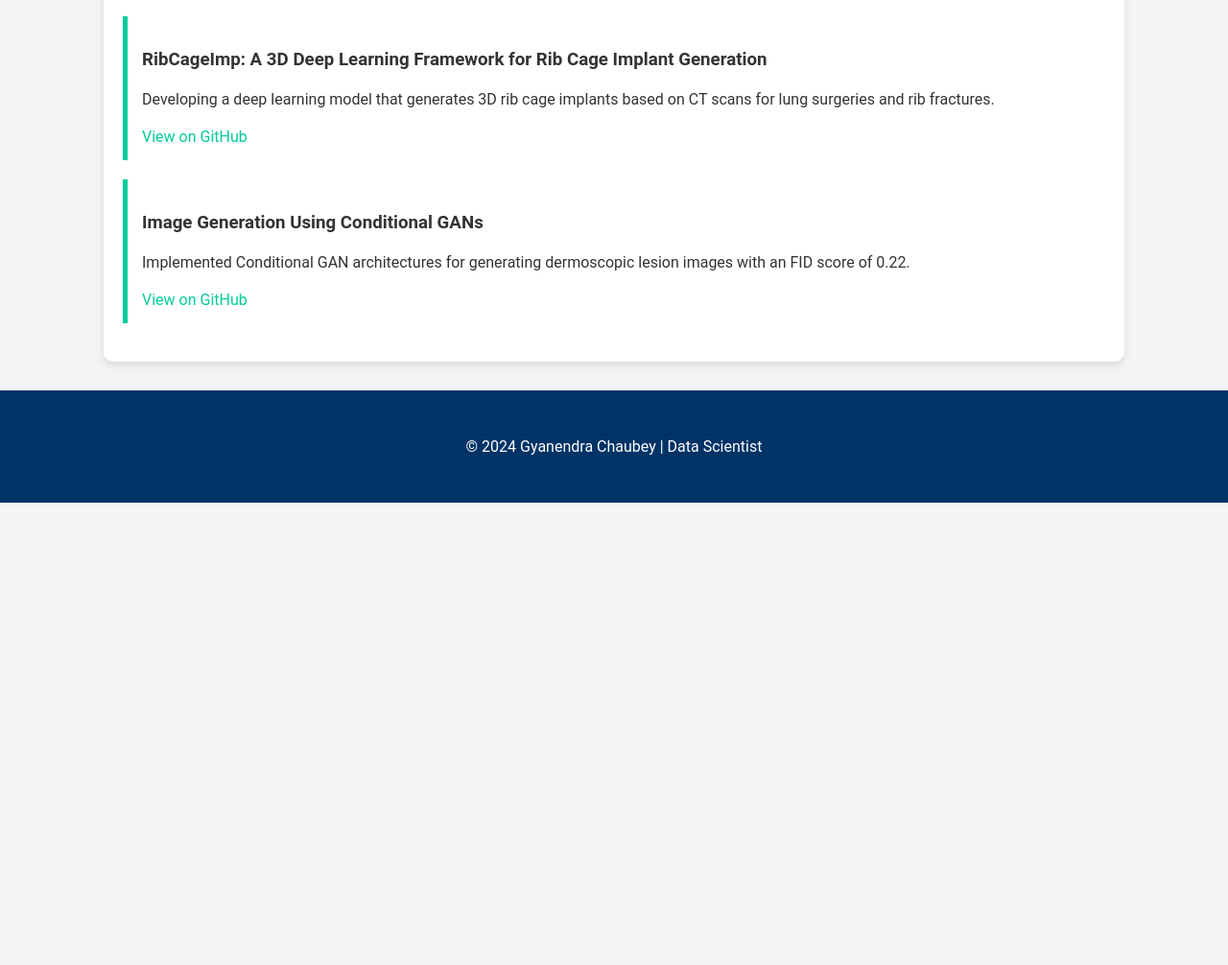
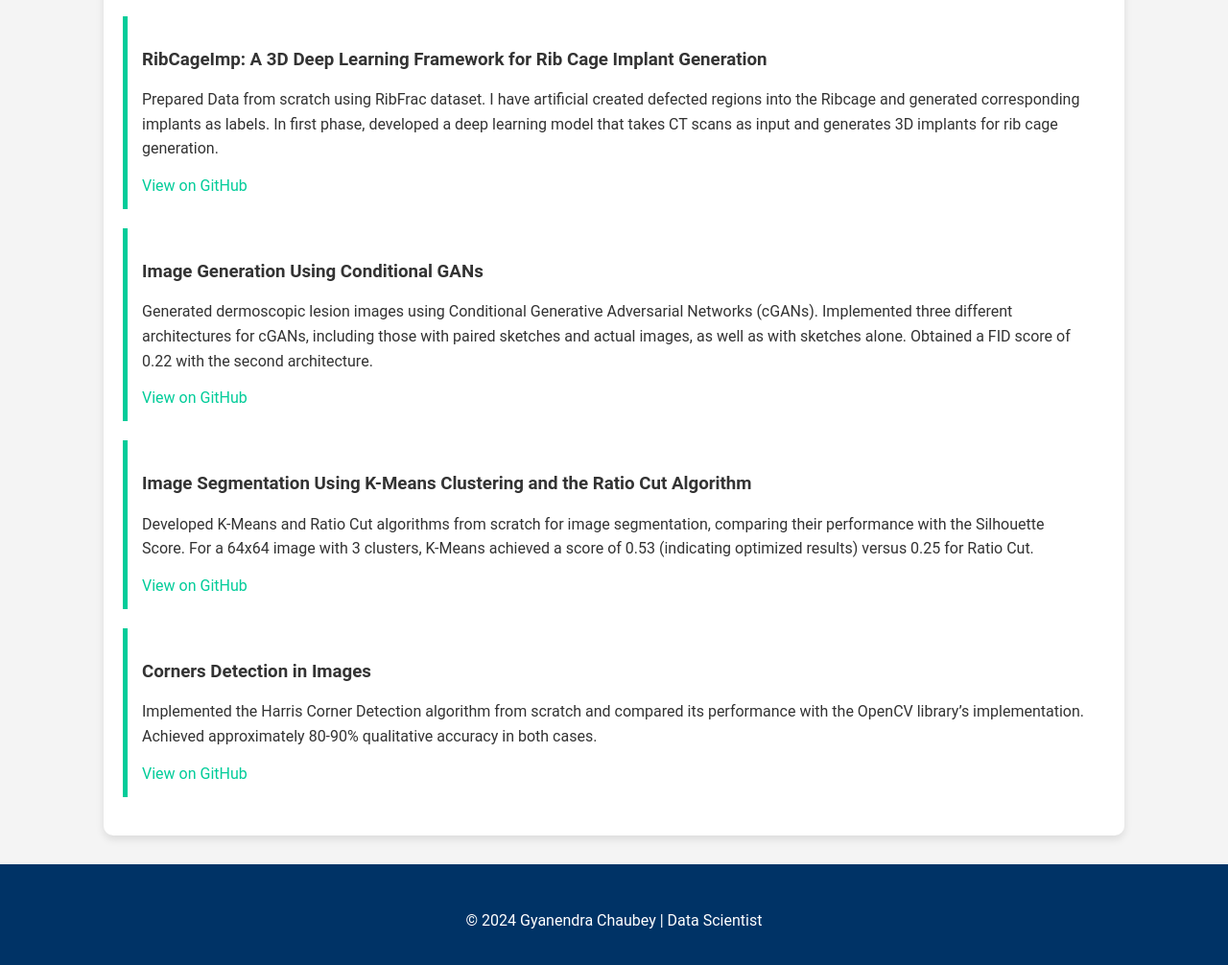
Before and after one commit to GyanendraChaubey/portfolio, a plain HTML site: page projects.html in a window 1280 px wide. Shown: the part 192-1198 px from the top of the page at 96% size. Before the commit the page ends 800 px from the top, so only its background shows below. Drawn offline with Linux system fonts and the light colour scheme.

Commit message:
updated CV

```diff
--- a/projects.html
+++ b/projects.html
@@ -13,8 +13,7 @@
                 <li><a href="index.html">Home</a></li>
                 <li><a href="projects.html">Projects</a></li>
                 <li><a href="publications.html">Publications</a></li>
-                <li><a href="skills.html">Skills</a></li>
-                <li><a href="cv.html">CV</a></li>
+                <li><a href="https://drive.google.com/file/d/1scMp81pFI7d6a0qwLat-r0OSM8ZDXaCl/view?usp=sharing">CV</a></li>
             </ul>
         </nav>
     </header>
@@ -22,13 +21,30 @@
         <h2>Projects</h2>
         <div class="project-card">
             <h3>RibCageImp: A 3D Deep Learning Framework for Rib Cage Implant Generation</h3>
-            <p>Developing a deep learning model that generates 3D rib cage implants based on CT scans for lung surgeries and rib fractures.</p>
-            <a href="https://github.com/GyanendraChaubey">View on GitHub</a>
+            <p>Prepared Data from scratch using RibFrac dataset. I have artificial created defected regions into the Ribcage and
+                generated corresponding implants as labels. In first phase, developed a deep learning model that takes CT scans
+                as input and generates 3D implants for rib cage generation.</p>
+            <a href="https://github.com/GyanendraChaubey/RibCageImp">View on GitHub</a>
         </div>
         <div class="project-card">
             <h3>Image Generation Using Conditional GANs</h3>
-            <p>Implemented Conditional GAN architectures for generating dermoscopic lesion images with an FID score of 0.22.</p>
+            <p>Generated dermoscopic lesion images using Conditional Generative Adversarial Networks (cGANs). Implemented
+                three different architectures for cGANs, including those with paired sketches and actual images, as well as with
+                sketches alone. Obtained a FID score of 0.22 with the second architecture.</p>
             <a href="https://github.com/GyanendraChaubey/Dermoscopic-Image-Generation-using-cGAN">View on GitHub</a>
+        </div>
+        <div class="project-card">
+            <h3>Image Segmentation Using K-Means Clustering and the Ratio Cut Algorithm</h3>
+            <p>Developed K-Means and Ratio Cut algorithms from scratch for image segmentation, comparing their performance
+                with the Silhouette Score. For a 64x64 image with 3 clusters, K-Means achieved a score of 0.53 (indicating optimized
+                results) versus 0.25 for Ratio Cut.</p>
+            <a href="https://github.com/GyanendraChaubey/Image-Segmentation-using-K-Means-clustering-and-Ratio-Cut">View on GitHub</a>
+        </div>
+        <div class="project-card">
+            <h3>Corners Detection in Images</h3>
+            <p>Implemented the Harris Corner Detection algorithm from scratch and compared its performance with the OpenCV
+                library’s implementation. Achieved approximately 80-90% qualitative accuracy in both cases.</p>
+            <a href="https://github.com/GyanendraChaubey/Detecting-Corners-in-an-Image-using-Harris-Corner-detection">View on GitHub</a>
         </div>
         <!-- Add more projects -->
     </section>
```
Also changed, not shown: index.html (+2 -3 lines), publications.html (+1 -2 lines).
